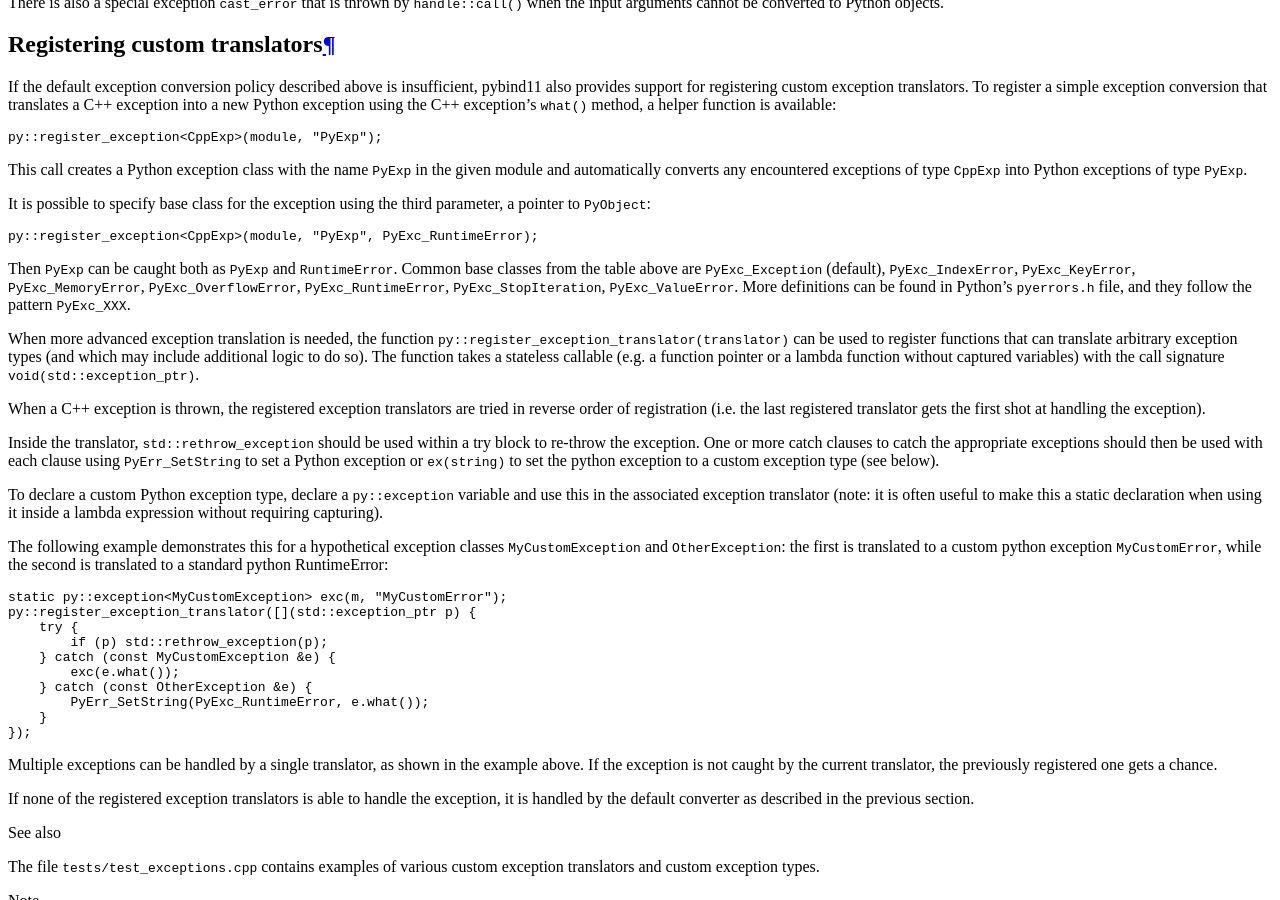
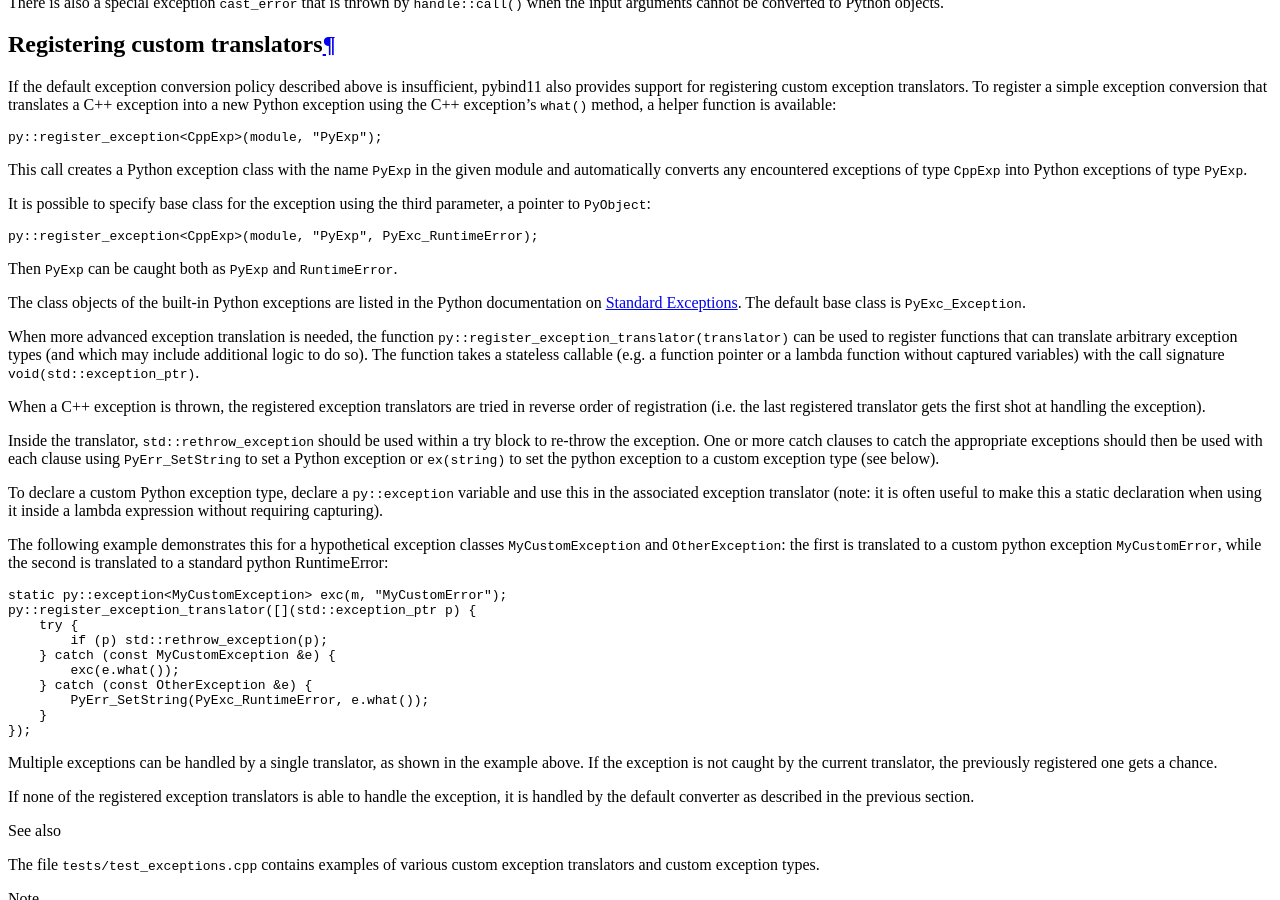
Before and after one commit to pybind/pybind11, a Sphinx documentation site: the page built from docs/advanced/exceptions.rst, in a window 1280 px wide and 900 px high, scrolled down 1775 px. Built offline with Sphinx 7.4.7 and the Read the Docs theme 2.0.0, drawn with Linux system fonts in a browser that asks for light colours.

Commit message:
Update exception docs based on PR feedback.

```diff
--- a/docs/advanced/exceptions.rst
+++ b/docs/advanced/exceptions.rst
@@ -87,11 +87,10 @@ parameter, a pointer to `PyObject`:
     py::register_exception<CppExp>(module, "PyExp", PyExc_RuntimeError);
 
 Then `PyExp` can be caught both as `PyExp` and `RuntimeError`.
-Common base classes from the table above are `PyExc_Exception` (default),
-`PyExc_IndexError`, `PyExc_KeyError`, `PyExc_MemoryError`, `PyExc_OverflowError`,
-`PyExc_RuntimeError`, `PyExc_StopIteration`, `PyExc_ValueError`.
-More definitions can be found in Python's `pyerrors.h` file, and they follow
-the pattern `PyExc_XXX`.
+
+The class objects of the built-in Python exceptions are listed in the Python
+documentation on `Standard Exceptions <https://docs.python.org/3/c-api/exceptions.html#standard-exceptions>`_.
+The default base class is `PyExc_Exception`.
 
 When more advanced exception translation is needed, the function
 ``py::register_exception_translator(translator)`` can be used to register
```
